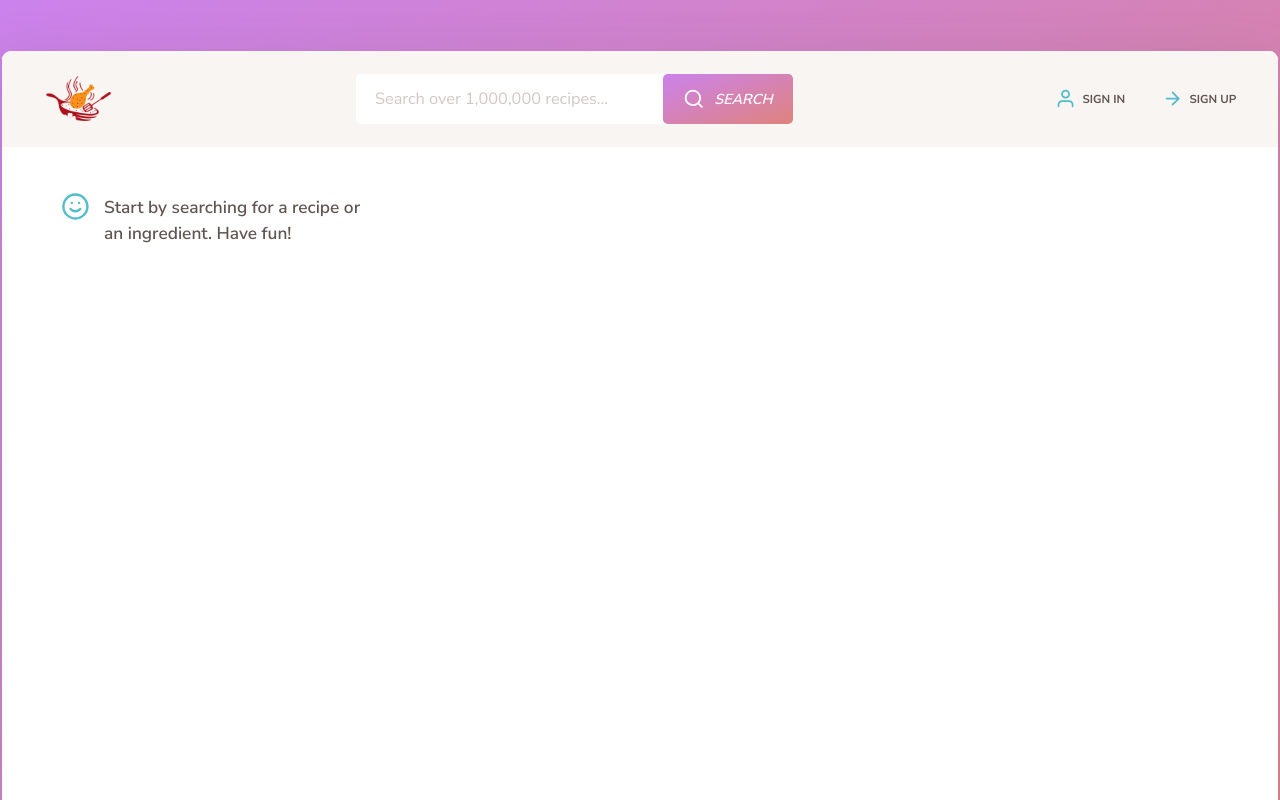
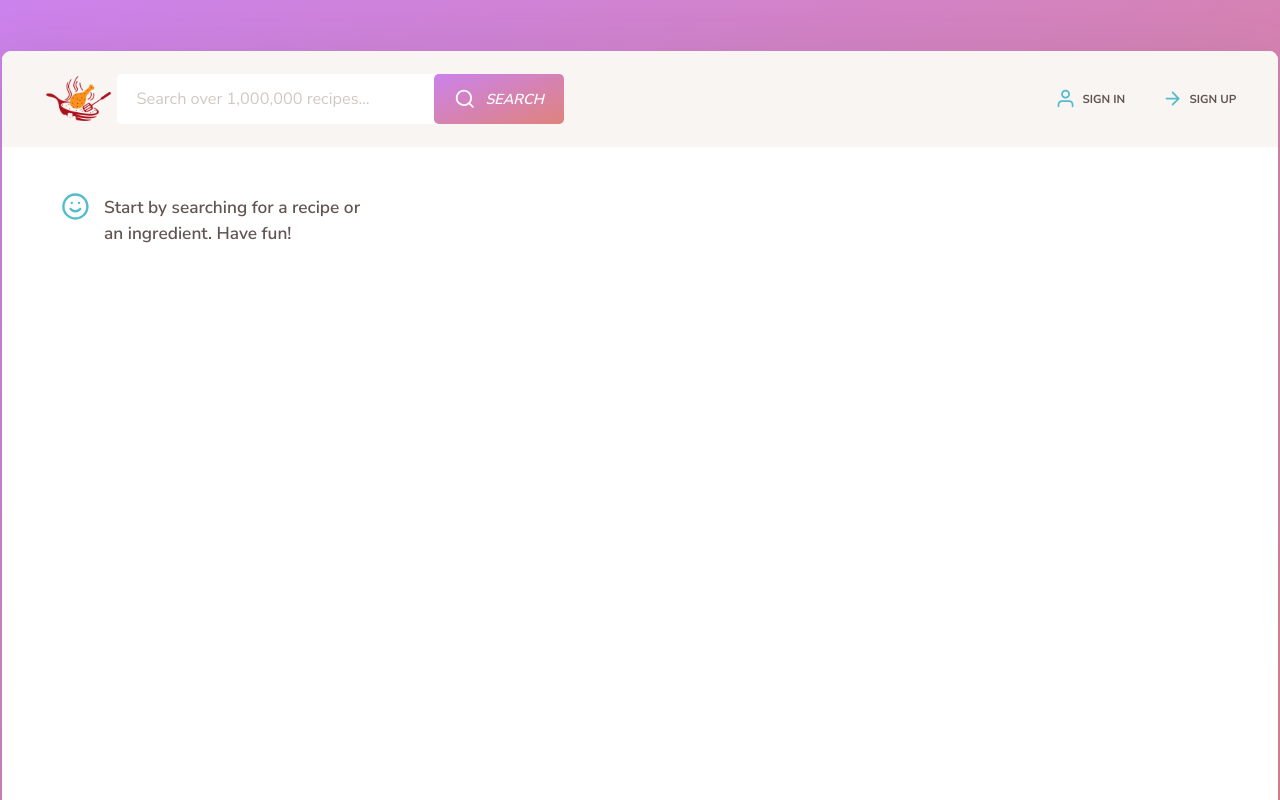
Before and after one commit to H-proshanto/Grill-Chill, a website built with Parcel: page index.html in a window 1280 px wide. Shown: the top 800 px of the page. Built offline with nearby package versions, Linux system fonts and the light colour scheme.

Commit message:
search button changed position bug fixed
searchbox is in a fixed position in header

```diff
--- a/src/sass/_header.scss
+++ b/src/sass/_header.scss
@@ -13,6 +13,8 @@
 }
 
 .search {
+  position:absolute;
+  right: 74.6rem;
   background-color: #fff;
   border-radius: 0.5rem;
   display: flex;
@@ -31,7 +33,7 @@
     font-family: inherit;
     color: inherit;
     font-size: 1.7rem;
-    width: 30rem;
+    width: 31rem;
 
     &:focus {
       outline: none;
```
